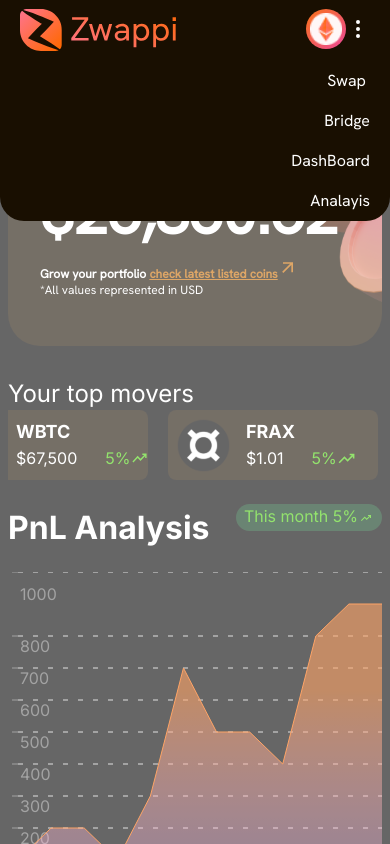
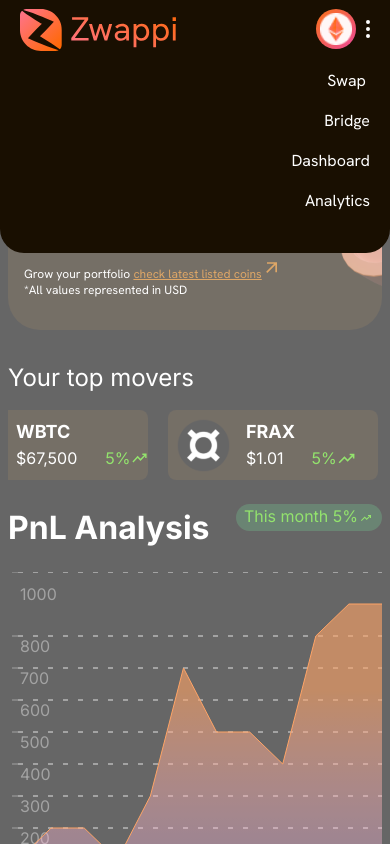
Before and after one commit to Roaring0202/Next.js-Test, a Next.js app: page / in a window 390 px wide. Both pictures are taken after a click on the button 358 px from the left and 28 px from the top of the page. Shown: the top 844 px of the page. Built offline with nearby package versions, Linux system fonts and the light colour scheme.

Commit message:
works about layout and font

```diff
--- a/src/components/MyBalances.tsx
+++ b/src/components/MyBalances.tsx
@@ -20,13 +20,13 @@
 export default function MyBalance() {
     return (
         <div>
-            <div className="grid grid-cols-2 bg-dark-accent rounded-[32px] relative p-8 overflow-hidden">
+            <div className="grid grid-cols-2 bg-dark-accent rounded-[32px] relative p-8 overflow-hidden max-sm:p-4">
                 <div className="z-20">
                     <p className="text-c1 text-white font-[HankenGroteskRegular] ">My Balance</p>
-                    <p className="text-c4 text-white font-[HankenGroteskRegular] font-bold max-[600px]:text-[60px]">$25,350.52</p>
-                    <b className="block text-xs md:text-lg mb-4 font-[HankenGroteskRegular] w-[300px] md:w-[400px] text-white">
+                    <p className="text-c4 text-white font-[HankenGroteskRegular] pb-4 font-bold max-[600px]:text-[60px]">$25,350.52</p>
+                    <p className="block text-xs md:text-lg mb-4 font-[HankenGroteskRegular] w-[300px] md:w-[400px] text-white">
                         Grow your portfolio{" "}
-                        <a href="your_other_link_url" className="text-[#C86C00] underline font-[HankenGroteskRegular] inline">
+                        <a href="your_other_link_url" className="text-[#C86C00] underline font-[HankenGroteskRegular] inline font-normal">
                             check latest listed coins
                         </a>
                         <div
@@ -39,8 +39,8 @@
                                 priority
                             />
                         </div>
-                        <p className="text-white text-xs font-extralight">*All values represented in USD</p>
-                    </b>
+                        <p className="text-white  text-xs font-extralight">*All values represented in USD</p>
+                    </p>
                 </div>
                 <div className="z-10">
                     <Image
@@ -52,7 +52,7 @@
                 </div>
             </div>
             <div className=" pt-8">
-                <p className=" text-2xl text-white">Your top movers</p>
+                <p className=" text-2xl text-white pb-4">Your top movers</p>
                 <div className="h-[35%] flex overflow-x-hidden">
                     <div className="w-[210px] h-[70px] flex-none bg-[#190F01] rounded-lg flex-shrink-0 mr-5 flex " style={{ animation: 'scrollAnimation 20s linear infinite' }}>
                         <div className="w-1/3 flex-none">
--- a/src/components/ui/header.tsx
+++ b/src/components/ui/header.tsx
@@ -23,7 +23,7 @@
         <div className="relative">
             <div className={`absolute h-lvh bg-white w-full opacity-40  ${ !active && "hidden" }`} onClick={() => setActive(!active)}></div>
             <div className={`bg-dark-accent absolute w-full ${ active ? " rounded-b-3xl " : "h-[58px]"}`}>
-                <div className="flex items-center justify-between flex-wrap h-[57px] pl-[80px] pr-[80px] max-sm:pl-[20px] max-sm:pr-[20px]">
+                <div className="flex items-center justify-between flex-wrap h-[57px] pl-[80px] pr-[80px] max-sm:pl-[20px] max-sm:pr-[10px]">
                     <div className="">
                         <Image
                             src={profileLogo}
@@ -39,7 +39,7 @@
                         <a className="text-white border-b-4 border-[#C86C00] px-2 mx-2 pb-1 rounded-sm font-[HankenGroteskRegular]">Dashboard</a>
                         <a className="text-white hover:border-b-4 hover:border-[#C86C00] px-2 mx-2 pb-1 rounded-sm font-[HankenGroteskRegular]">Analytics</a>
                     </div>
-                    <div className="flex items-center justify-center">
+                    <div className="flex items-center">
 
                         <button
                             className="flex items-center rounded-full py-1 px-1 bg-gradient-to-br from-orange-500 to-pink-500 text-white hover:from-orange-500 hover:to-orange-600 hover:bg-gradient-to-tr"
@@ -61,8 +61,8 @@
                     <div className="flex flex-col items-end">
                         <a className="text-white border-b-4 border-transparent hover:border-[#C86C00] ml-3 mr-3 p-3 pb-1 rounded-sm font-[HankenGroteskRegular]">Swap</a>
                         <a className="text-white border-b-4 border-transparent hover:border-[#C86C00] ml-3 mr-3 p-2 pb-1 rounded-sm font-[HankenGroteskRegular]">Bridge</a>
-                        <a className="text-white border-b-4 border-transparent hover:border-[#C86C00] ml-3 mr-3 p-2 pb-1 rounded-sm font-[HankenGroteskRegular]">DashBoard</a>
-                        <a className="text-white border-b-4 border-transparent hover:border-[#C86C00] ml-3 mr-3 p-2 pb-1 rounded-sm font-[HankenGroteskRegular]">Analayis</a>
+                        <a className="text-white border-b-4 border-transparent hover:border-[#C86C00] ml-3 mr-3 p-2 pb-1 rounded-sm font-[HankenGroteskRegular]">Dashboard</a>
+                        <a className="text-white border-b-4 border-transparent hover:border-[#C86C00] ml-3 mr-3 p-2 pb-1 mb-8 rounded-sm font-[HankenGroteskRegular]">Analytics</a>
                     </div>
                 </div>
             </div>
--- a/tailwind.config.ts
+++ b/tailwind.config.ts
@@ -79,7 +79,7 @@
         c1 : '24px',
         c2 : '32px',
         c3 : '50px',
-        c4 : '80px',
+        c4 : '64px',
       }
     },
   },
```
